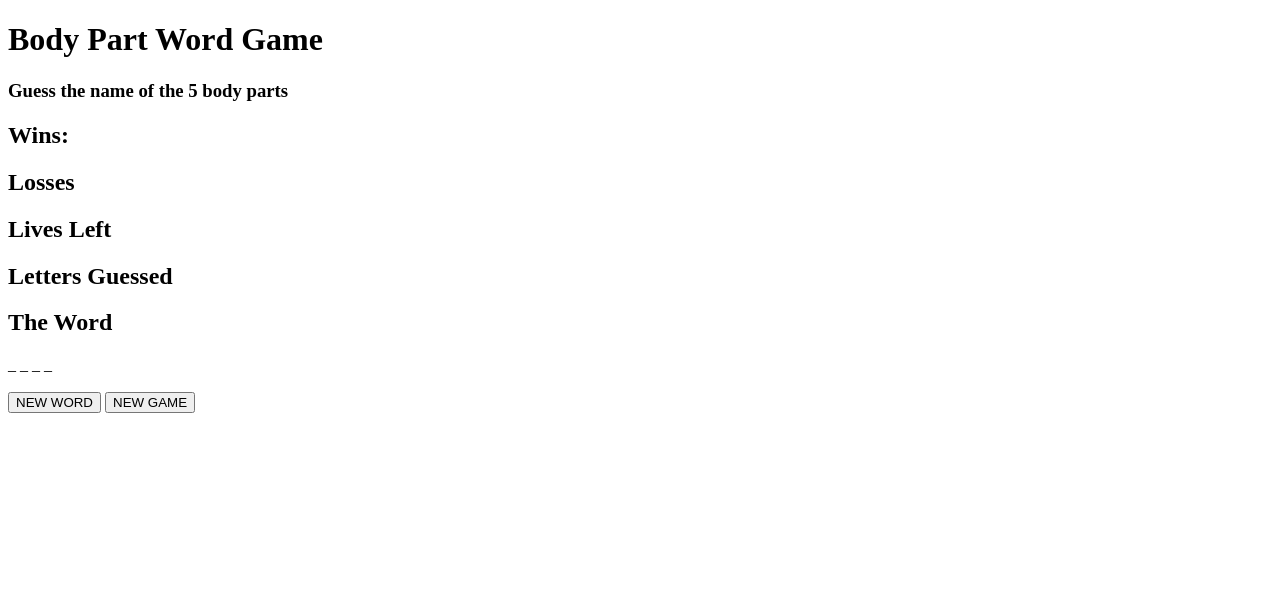
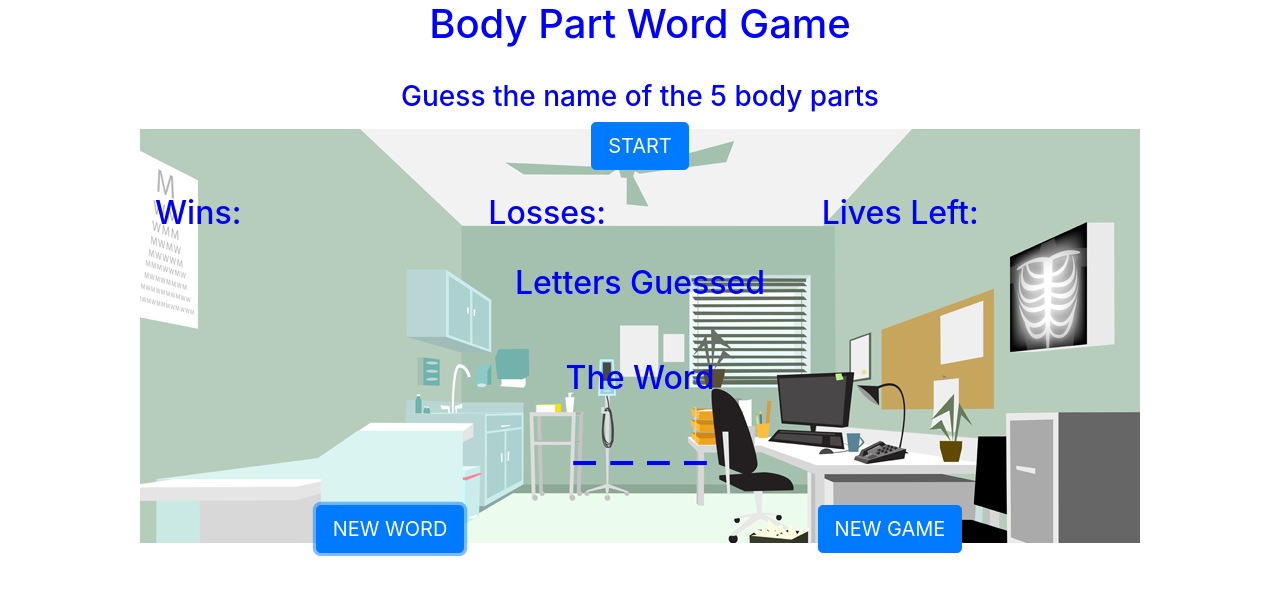
Before and after one commit to ijeli/game, a plain HTML site: page index.html in a window 1280 px wide. Both pictures are taken after a click on the button "NEW WORD". Drawn offline with nearby package versions, Linux system fonts and the light colour scheme.

Commit message:
Completed?

```diff
--- a/assets/css/style.css
+++ b/assets/css/style.css
@@ -1,3 +1,20 @@
-.correctcolor {
-    color: purple;
+.container {
+    background-image: url("../images/doctors-office.jpg");
+    background-repeat: no-repeat;
+    background-attachment: fixed;
+    background-position: center;
+    width: 1000px;
+    height: 543px;
 }
+
+body {
+    color: blue;
+}
+
+.font {
+    font-size: 40px;
+}
+
+span {
+    font-size: 50px;
+}
--- a/assets/javascript/game.js
+++ b/assets/javascript/game.js
@@ -44,6 +44,10 @@ var correct = 0;
 
 var wordBank = ["head", "foot", "hand", "finger", "leg" ];
 var dashBank = ["____", "______", "___"];
+var alphabet = ["a", "b", "c", "d", "e", "f", "g", "h",
+    "i", "j", "k", "l", "m", "n", "o", "p", "q", "r", "s",
+    "t", "u", "v", "w", "x", "y", "z"
+];
 
 
 var word = document.getElementById("theWord");
@@ -202,11 +206,13 @@ document.onkeypress = function userInput (event) {
 
     myGuesses = myGuesses + " " + event.key;
 
+
     if (currentWord === "leg") {
 
         if (event.key === "l") {
             var leg1Replace = document.getElementById("leg1");
             leg1Replace.innerHTML = "L";
+            usedLetters.push = "l";
             correct = correct + 1;
         }
 
@@ -230,9 +236,10 @@ document.onkeypress = function userInput (event) {
             wins = wins + 1;
             alert("LEG IS CORRECT!");
             dashScreen.innerHTML = "";
-            myGuesses = "";
             correct = 0;
             play ();
+            myGuesses = "";
+
         };
 
     }
@@ -271,9 +278,11 @@ document.onkeypress = function userInput (event) {
             wins = wins + 1;
             alert("HAND IS CORRECT!");
             dashScreen.innerHTML = "";
-            myGuesses = "";
+
             correct = 0;
             play ();
+
+            myGuesses = "";
         }
     }
 
@@ -311,9 +320,11 @@ document.onkeypress = function userInput (event) {
             wins = wins + 1;
             alert("HEAD IS CORRECT!");
             dashScreen.innerHTML = "";
-            myGuesses = "";
+
             correct = 0;
             play ();
+
+            myGuesses = "";
         }
 
     }
@@ -346,9 +357,11 @@ document.onkeypress = function userInput (event) {
             wins = wins + 1;
             alert("FOOT IS CORRECT!");
             dashScreen.innerHTML = "";
-            myGuesses = "";
+
             correct = 0;
             play ();
+
+            myGuesses = "";
         }
 
     }
@@ -399,9 +412,11 @@ document.onkeypress = function userInput (event) {
             wins = wins + 1;
             alert("FINGER IS CORRECT!");
             dashScreen.innerHTML = "";
-            myGuesses = "";
+
             correct = 0;
             play ();
+
+            myGuesses = "";
         }
 
     }
@@ -424,9 +439,18 @@ document.onkeypress = function userInput (event) {
     if (lives == 0) {
         alert("lose")
         losess = losess + 1;
-        lives = 9;
+        lives = 6;
+        correct = 0
+        dashScreen.innerHTML = "";
+        play ();
+
         myGuesses = "";
     }
+
+    usedLetters = []
+
+
+
 
 }
 
@@ -437,11 +461,11 @@ console.log ("this " + correct);
     document.getElementById("WORD").onclick = function () {
 
         dashScreen.innerHTML = "";
-        myGuesses = "";
+
         correct = 0;
         play ();
 
-
+        myGuesses = "";
 
 
     }
@@ -449,9 +473,29 @@ console.log ("this " + correct);
     document.getElementById("reset").onclick = function () {
 
         dashScreen.innerHTML = "";
+
+        correct = 0;
+        lives = 6;
+        wins = 0;
+        losses = 0;
+        play ();
+
         myGuesses = "";
-        correct = 0;
-        lives = 9;
+    }
+
+    document.getElementById("start").onclick = function () {
+
+        var winsGame = document.getElementById("winGame");
+        winGame.innerHTML = wins;
+
+        var loseGame = document.getElementById("lossesGame");
+        loseGame.innerHTML = losess;
+
+        var livesMeter = document.getElementById("livesMeter");
+        livesMeter.innerHTML = lives;
+
+        var miGuesses = document.getElementById("guessLetters");
+        miGuesses.innerHTML = myGuesses;
         play ();
     }
 
--- a/index.html
+++ b/index.html
@@ -3,29 +3,93 @@
 <html>
 <head>
     <title>GAME TIME</title>
-    <link type  "stylesheet" rel = "text.css" href = "assets/css/style.css"/>
+    <link rel="stylesheet" href="https://stackpath.bootstrapcdn.com/bootstrap/4.1.1/css/bootstrap.min.css" integrity="sha384-WskhaSGFgHYWDcbwN70/dfYBj47jz9qbsMId/iRN3ewGhXQFZCSftd1LZCfmhktB" crossorigin="anonymous">
+    <link rel = "stylesheet" type = "text/css" href = "assets/css/style.css"/>
 </head>
 
 <body>
+    <script src="https://code.jquery.com/jquery-3.3.1.slim.min.js" integrity="sha384-q8i/X+965DzO0rT7abK41JStQIAqVgRVzpbzo5smXKp4YfRvH+8abtTE1Pi6jizo" crossorigin="anonymous"></script>
+    <script src="https://cdnjs.cloudflare.com/ajax/libs/popper.js/1.14.3/umd/popper.min.js" integrity="sha384-ZMP7rVo3mIykV+2+9J3UJ46jBk0WLaUAdn689aCwoqbBJiSnjAK/l8WvCWPIPm49" crossorigin="anonymous"></script>
+    <script src="https://stackpath.bootstrapcdn.com/bootstrap/4.1.1/js/bootstrap.min.js" integrity="sha384-smHYKdLADwkXOn1EmN1qk/HfnUcbVRZyYmZ4qpPea6sjB/pTJ0euyQp0Mk8ck+5T" crossorigin="anonymous"></script>
     <script src = "assets/javascript/game.js"></script>
-    <h1>Body Part Word Game</h1>
-    <h3>Guess the name of the 5 body parts</h3>
 
-    <div>
-        <h2>Wins:</h2> <div id="winGame"></div>
-        <h2>Losses</h2> <div id="lossesGame"></div>
-        <h2>Lives Left</h2> <div id="livesMeter"></div>
-        <h2>Letters Guessed</h2> <div id="guessLetters"></div>
-
-        <h2>The Word</h2>
-
-        <div id = "theWord"></div>
-        <div id = "theDash"></div>
+    <div class = "container">
+        <div class = "row">
+            <div class = "col-lg-12" align = "center">
+                <h1>Body Part Word Game</h1>
+            </div>
+        </div>
 
         <br>
 
-        <button id = "WORD">NEW WORD</button>
-        <button id = "reset">NEW GAME</button>
+        <div class = "row">
+            <div class = "col-lg-12" align = "center">
+                <h3>Guess the name of the 5 body parts</h3>
+            </div>
+        </div>
+
+        <div class = "row">
+            <div class = "col-lg-12" align = "center">
+                <button type="button" class="btn btn-primary btn-lg" id = "start">START</button>
+            </div>
+        </div>
+
+        <br>
+
+        <div class = "row">
+            <div class = "col-lg-4">
+                <h2>Wins:</h2> <div id="winGame" class = "font"></div>
+            </div>
+            <div class = "col-lg-4">
+                <h2>Losses:</h2> <div id="lossesGame" class = "font"></div>
+            </div>
+            <div class = "col-lg-4">
+                <h2>Lives Left:</h2> <div id="livesMeter" class = "font"></div>
+            </div>
+        </div>
+
+        <br>
+
+        <div class = "row">
+            <div class = "col-lg-12" align = "center">
+                <h2>Letters Guessed</h2>
+            </div>
+        </div>
+
+        <div class = "row">
+            <div class = "col-lg-12" align = "center">
+                <div id="guessLetters" class = "font"></div>
+            </div>
+        </div>
+
+        <br><br>
+
+        <div class = "row">
+            <div class = "col-lg-12" align = "center">
+                <h2>The Word</h2>
+            </div>
+        </div>
+
+        <!--<div id = "theWord"></div>-->
+
+        <div class = "row">
+            <div class = "col-lg-12" align = "center">
+                <div id = "theDash"></div>
+            </div>
+        </div>
+
+        <br>
+
+        <div class = "row">
+            <div class = "col-lg-6" align = "center">
+                <button type="button" class="btn btn-primary btn-lg" id = "WORD">NEW WORD</button>
+            </div>
+            <div class = "col-lg-6" align = "center">
+                <button type="button" class="btn btn-primary btn-lg" id = "reset">NEW GAME</button>
+            </div>
+        </div>
+
+    </div>
 
     </div>
 
```
Also changed, not shown: assets/images/doctors-office.jpg (added).
